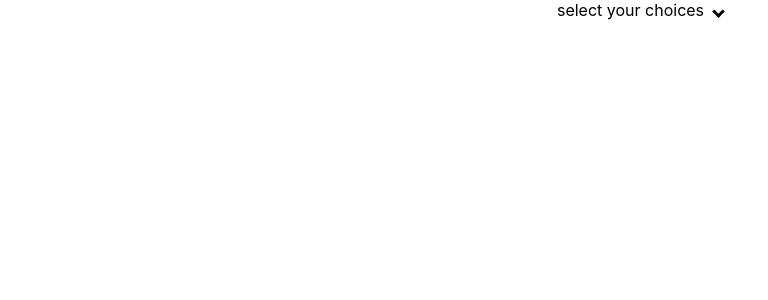
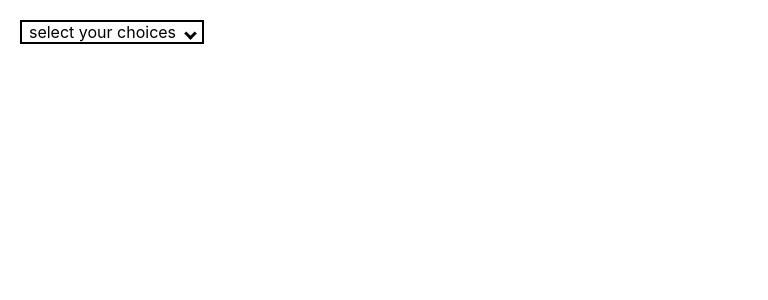
Before and after one commit to linglingTabuteau/test-technique-mieuxplacer, a React (Create React App) app: page / in a window 1280 px wide. Shown: the top 300 px of the page, without its empty margins (0-768 px from the left). Built offline with nearby package versions, Linux system fonts and the light colour scheme.

Commit message:
design Select

```diff
--- a/src/App.js
+++ b/src/App.js
@@ -2,11 +2,11 @@ import React from 'react';
 import './App.css';
 import DropDownList from './DropDownList/DropDownList';
 
-let list = ["1", "2", "3"];
+let list = ["choice 1", "choice 2", "choice 3", "choice 4"];
 function App() {
   return (
     <div className="App">
-      <DropDownList items={list} />
+      <DropDownList items={list} onSelectItem ={(item) => alert(item)} />
     </div>
   );
 }
--- a/src/DropDownList/DropDownList.css
+++ b/src/DropDownList/DropDownList.css
@@ -1,16 +1,25 @@
 .DropDownList {
+  border: 2px black solid;
+  width : 180px;
+  margin: 20px;
+}
+
+.List {
+  list-style: none;
+  text-align: center;
+  padding   : 0px;
 
 }
 
 .arrow {
-  border: solid black;
+  border      : solid black;
   border-width: 0 3px 3px 0;
-  display: inline-block;
-  padding: 3px;
-  margin-left:10px;
+  display     : inline-block;
+  padding     : 3px;
+  margin-left : 10px;
 }
 
 .down {
-  transform: rotate(45deg);
+  transform        : rotate(45deg);
   -webkit-transform: rotate(45deg);
 }
--- a/src/DropDownList/DropDownList.jsx
+++ b/src/DropDownList/DropDownList.jsx
@@ -23,12 +23,15 @@ class DropDownList extends Component {
     this.setState({
       selectValue: value,
     })
+    if (this.props.onSelectItem) {
+      this.props.onSelectItem(value);
+    }
   }
 
   render() {
     let list = "";
     if (this.state.isOpen) {
-      list = (<ul>
+      list = (<ul className="List">
         {
           this.props.items.map(item =>
             <li
```
